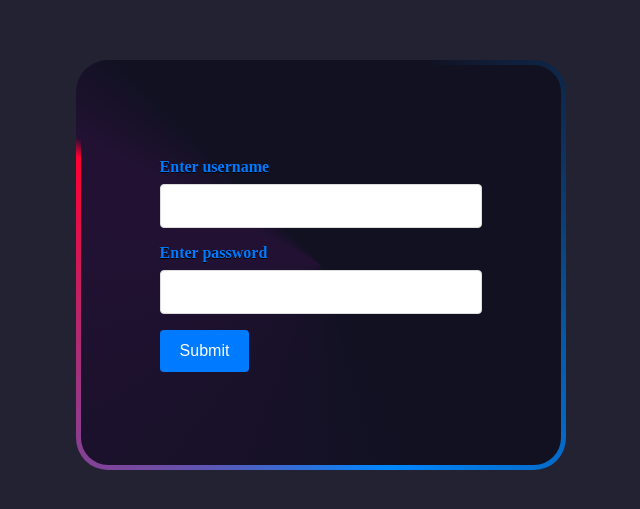
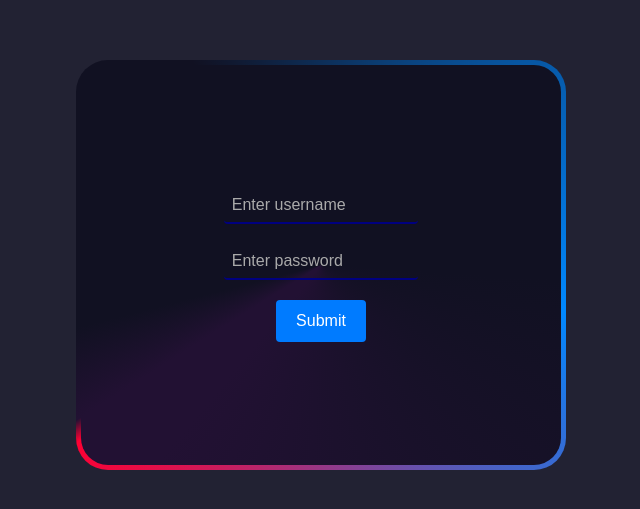
Before and after one commit to Yulai202020/testing-react, a React (Vite) app: page /animatedform in a window 1280 px wide. Shown: the part 135-644 px from the top of the page, without its empty margins (319-959 px from the left). Built offline with nearby package versions, Linux system fonts and the light colour scheme.

Commit message:
first commit

```diff
--- a/src/components/AnimatedBorder_content.css
+++ b/src/components/AnimatedBorder_content.css
@@ -1,12 +1,42 @@
-label {
-    display: block;
-    margin-bottom: 8px;
-    font-weight: bold;
-    color: #007bff;
+.line-input {
+    background: transparent;
+    border: none;
+    border-bottom: 2px solid navy;
+    outline: none;
+    padding: 8px;
+    width: 80%;
+    box-sizing: border-box;
+    font-size: 16px;
+    color: white;
+    transition: border-color 0.3s ease;
+    margin: 20%;
 }
 
-input:hover {
-    /* display: none; */
-    /* display: block; */
-    bottom: 10px;
+.line-input::placeholder {
+    color: #aaa;
 }
+
+.line-input:focus {
+    border-bottom: 2px solid blue;
+    box-shadow: 0 1px 3px rgba(0, 0, 0, 0.2);
+}
+
+.line-input:hover {
+    border-bottom: 2px solid blue;
+}
+
+.tmp {
+    display: flex;
+    flex: auto;
+    flex-flow: wrap;
+    flex-direction: column;
+    justify-content: center;
+    align-items: center; /* Center children horizontally */
+    flex-basis: 100%; /* Ensure the container takes up full width */
+    height: 100%; /* Ensure the container takes up full height if needed */
+    box-sizing: border-box; /* Ensures padding and border are included in width/height */
+}
+
+.tmp>* {
+    margin: 10px;
+}
--- a/src/components/AnimatedBorders.tsx
+++ b/src/components/AnimatedBorders.tsx
@@ -13,10 +13,10 @@ function AnimatedBorder() {
     return (
         <div className="main">
             <div className="box">
-                <div className="div-margin">
-                    <form onSubmit={onSubmit}>
-                        <label htmlFor="input">Enter username</label>
+                <form onSubmit={onSubmit}>
+                    <div className="tmp">
                         <input
+                            className="line-input"
                             aria-label="input"
                             id="input"
                             type="text"
@@ -24,22 +24,25 @@ function AnimatedBorder() {
                             onChange={(e: React.ChangeEvent<HTMLInputElement>) => setInputValue(e.target.value)}
 
                             // using react
-                            onMouseEnter={(e: React.MouseEvent<HTMLInputElement>) => {e.currentTarget.setAttribute("readonly", "true")}}
-                            onMouseLeave={(e: React.MouseEvent<HTMLInputElement>) => {e.currentTarget.setAttribute("readonly", "false")}}
+                            // onMouseEnter={(e: React.MouseEvent<HTMLInputElement>) => {e.currentTarget.setAttribute("readonly", "true")}}
+                            // onMouseLeave={(e: React.MouseEvent<HTMLInputElement>) => {e.currentTarget.removeAttribute("readonly")}}
+
+                            placeholder="Enter username"
                         />
 
-                        <label htmlFor="input">Enter password</label>
                         <input
+                            className="line-input"
                             aria-label="input"
                             id="input"
                             type="password"
                             value={password}
                             onChange={(e: React.ChangeEvent<HTMLInputElement>) => setPassword(e.target.value)}
+                            placeholder="Enter password"
                         />
 
                         <button type="submit">Submit</button>
-                    </form>
-                </div>
+                    </div>
+                </form>
             </div>
         </div>
     );
```
Also changed, not shown: src/components/AnimatedBorder.scss (line endings or trailing spaces).
